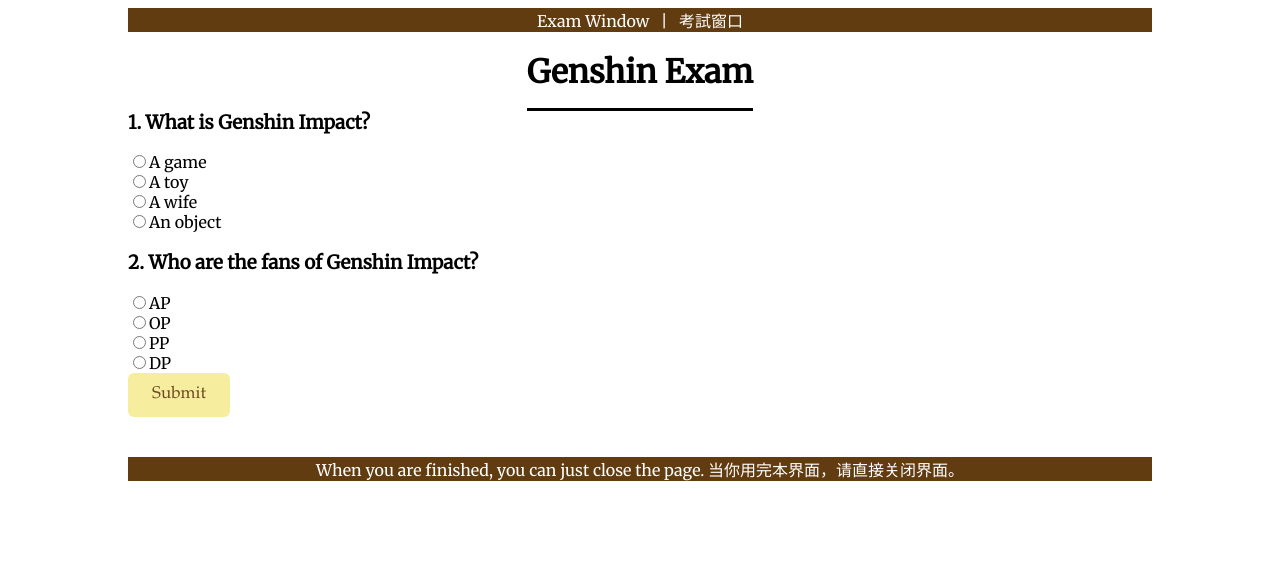
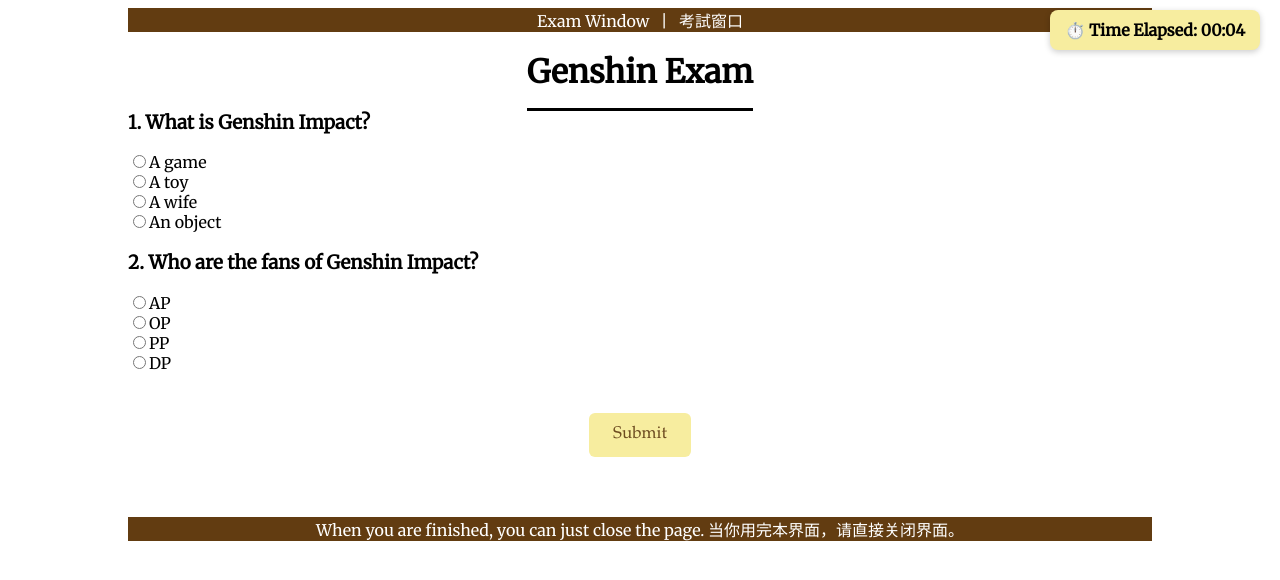
Before and after one commit to Bear-Resort/bear-resort.github.io, a Jekyll site: the page built from exams/genshin.md, in a window 1280 px wide. Shown: the top 580 px of the page. Built offline with Jekyll 4.4.1, drawn with Linux system fonts in a browser that asks for light colours; some of the changed lines change nothing that is shown.

Commit message:
added a timer feature

```diff
--- a/_layouts/exam.html
+++ b/_layouts/exam.html
@@ -23,28 +23,47 @@
         <!-- Multiple choice questions will be dynamically generated here -->
     </div>
 
-    <br><br>
+    <br>
+
+    <br>
 
     <div class="topnav" style="text-align: center;">
         When you are finished, you can just close the page. 当你用完本界面，请直接关闭界面。
     </div>
+
+    <div id="timer"></div>
     </div>
 </body>
 </html>
 
 <script>
-        let questions = [];  // Store the questions globally so we can access them later
+    let startTime;
+    let timerInterval;
 
-// Fetch the CSV file from the same directory
+    function startElapsedTime(displayElement) {
+        startTime = Date.now();
+
+        timerInterval = setInterval(() => {
+            const elapsedMs = Date.now() - startTime;
+            const totalSeconds = Math.floor(elapsedMs / 1000);
+            const minutes = String(Math.floor(totalSeconds / 60)).padStart(2, '0');
+            const seconds = String(totalSeconds % 60).padStart(2, '0');
+
+            displayElement.textContent = `⏱️ Time Elapsed: ${minutes}:${seconds}`;
+        }, 1000);
+    }
+
+    let questions = [];  // Store the questions
+
+    // Fetch the CSV file from the file name
     fetch(`{{ page.filename }}`)
         .then(response => response.text())
         .then(csvData => {
-        questions = parseCSV(csvData);  // Parse and store the questions globally
-        generateExam(questions);        // Generate the exam
+            questions = parseCSV(csvData);
+            generateExam(questions);
         })
         .catch(error => {
             console.error("Error reading CSV file:", error);
-        alert("Failed to load the questions. Please ensure the 'questions.csv' file is in the correct location.");
         });
 
     // Function to parse CSV data
@@ -54,7 +73,7 @@
 
         for (let line of lines) {
             const parts = line.split(',');
-        if (parts.length >= 6) { // Assuming format: question, 4 choices, correct answer
+            if (parts.length >= 6) {
                 const question = {
                     questionText: parts[0].trim(),
                     choices: [parts[1].trim(), parts[2].trim(), parts[3].trim(), parts[4].trim()],
@@ -63,14 +82,13 @@
                 questions.push(question);
             }
         }
-
         return questions;
     }
 
     // Function to generate the exam from the parsed questions
     function generateExam(questions) {
         const examContainer = document.getElementById('exam-container');
-    examContainer.innerHTML = ''; // Clear any previous exam
+        examContainer.innerHTML = ''; // Clear the examContainer
 
         questions.forEach((q, index) => {
             const questionDiv = document.createElement('div');
@@ -104,7 +122,15 @@
             displayResults(score, questions.length);
         });
 
+        examContainer.appendChild(document.createElement('br'));
+        submitButton.style.display = 'block';
+        submitButton.style.margin = '20px auto';
         examContainer.appendChild(submitButton);
+
+        if (!startTime) {
+        const timerDisplay = document.getElementById('timer');
+        startElapsedTime(timerDisplay);
+    }
     }
 
     // Function to collect the answers from the exam
@@ -145,6 +171,15 @@
         const resultContainer = document.getElementById('exam-container');
         resultContainer.innerHTML = `<h2>Your Score: ${score} / ${totalQuestions}</h2>`;
 
+        const elapsedSeconds = Math.floor((Date.now() - startTime) / 1000);
+        const minutes = String(Math.floor(elapsedSeconds / 60)).padStart(2, '0');
+        const seconds = String(elapsedSeconds % 60).padStart(2, '0');
+        const timeTaken = `⏱️ Time Taken: ${minutes}:${seconds}`;
+
+        const timeElement = document.createElement('p');
+        timeElement.textContent = timeTaken;
+        resultContainer.appendChild(timeElement);
+
         // Add the Return button to go back to the questions
         const returnButton = document.createElement('button');
         returnButton.textContent = 'Return to Exam';
@@ -153,8 +188,12 @@
             generateExam(questions);
         });
 
+        resultContainer.appendChild(document.createElement('br'));
+        returnButton.style.display = 'block';
+        returnButton.style.margin = '20px auto';
         resultContainer.appendChild(returnButton);
     }
+
     // This will make all links open in a new tab
     document.querySelectorAll('a').forEach(link => {
         if (link.closest('.topnav')) return;
--- a/assets/css/style.css
+++ b/assets/css/style.css
@@ -208,3 +208,15 @@
 .choices input {
     margin-right: 10px;
 }
+
+#timer {
+    position: fixed;
+    top: 10px;
+    right: 20px;
+    background-color: #f7ed9f;
+    padding: 10px 15px;
+    border-radius: 8px;
+    font-weight: bold;
+    box-shadow: 0 2px 6px rgba(0,0,0,0.2);
+    z-index: 1000;
+}
```
Lines whose indentation alone changed are shown as unchanged.
